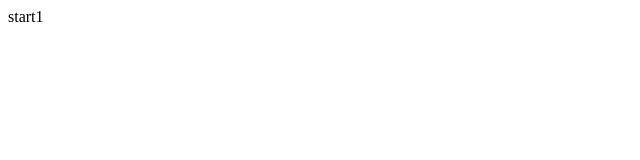
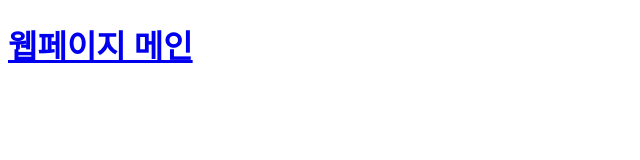
Before and after one commit to xidofactory/web-factory, a plain HTML site: page index.html in a window 1280 px wide. Shown: the whole page, without its empty margins (0-640 px from the left). Drawn offline with Linux system fonts and the light colour scheme.

Commit message:
index 수정

```diff
--- a/index.html
+++ b/index.html
@@ -7,6 +7,10 @@
   <title>Document</title>
 </head>
 <body>
-  start1
+  <div id="wrap">
+    <header>
+      <h1><a href="#">웹페이지 메인</a></h1>
+    </header>
+  </div>
 </body>
 </html>
```
